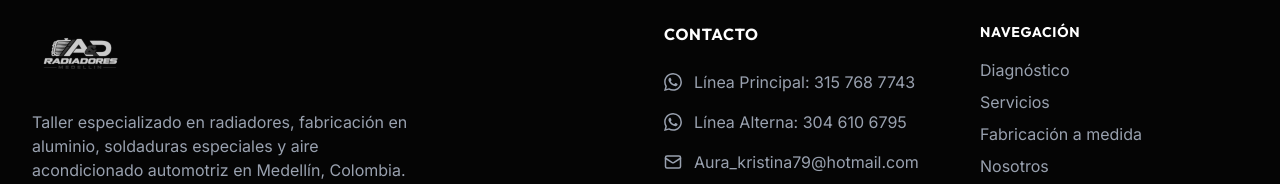
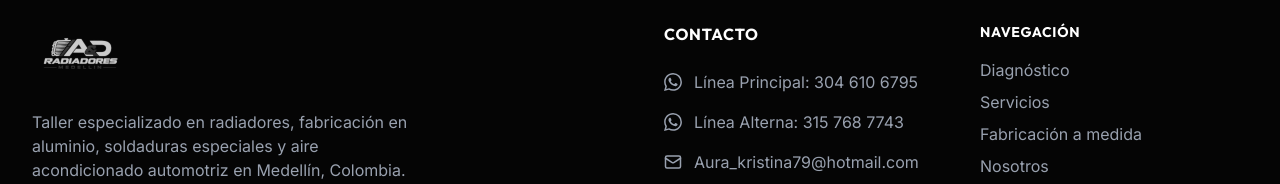
Before and after one commit to jacar/Radiadores, a React (Vite) app: page / in a window 1280 px wide. Shown: the part 5873-6057 px from the top of the page. Built offline with nearby package versions, Linux system fonts and the light colour scheme; the HTML template or start-up script is replaced by a standard one.

Commit message:
feat: update primary WhatsApp number

```diff
--- a/src/App.tsx
+++ b/src/App.tsx
@@ -76,8 +76,8 @@ const Problems = [
 function App() {
   const [videoEnded, setVideoEnded] = useState(false);
   const [showWaMenu, setShowWaMenu] = useState(false);
-  const whatsappUrl = "https://wa.me/573157687743?text=Hola,%20encontré%20Radiadores%20Medellín%20A&D%20y%20necesito%20información%20sobre%20un%20servicio%20para%20mi%20vehículo.";
-  const whatsappUrl2 = "https://wa.me/573046106795?text=Hola,%20encontré%20Radiadores%20Medellín%20A&D%20y%20necesito%20información%20sobre%20un%20servicio%20para%20mi%20vehículo.";
+  const whatsappUrl = "https://wa.me/573046106795?text=Hola,%20encontré%20Radiadores%20Medellín%20A&D%20y%20necesito%20información%20sobre%20un%20servicio%20para%20mi%20vehículo.";
+  const whatsappUrl2 = "https://wa.me/573157687743?text=Hola,%20encontré%20Radiadores%20Medellín%20A&D%20y%20necesito%20información%20sobre%20un%20servicio%20para%20mi%20vehículo.";
 
   return (
     <div className="min-h-screen bg-[#0a0a0a] text-gray-300 scroll-smooth pb-20 md:pb-0">
@@ -446,13 +446,13 @@ function App() {
                 <li>
                   <a href={whatsappUrl} target="_blank" rel="noreferrer" className="text-gray-400 hover:text-white transition-colors flex items-center gap-3">
                     <WhatsAppIcon size={18} />
-                    <span>Línea Principal: 315 768 7743</span>
+                    <span>Línea Principal: 304 610 6795</span>
                   </a>
                 </li>
                 <li>
                   <a href={whatsappUrl2} target="_blank" rel="noreferrer" className="text-gray-400 hover:text-white transition-colors flex items-center gap-3">
                     <WhatsAppIcon size={18} />
-                    <span>Línea Alterna: 304 610 6795</span>
+                    <span>Línea Alterna: 315 768 7743</span>
                   </a>
                 </li>
                 <li>
@@ -535,7 +535,7 @@ function App() {
                  </div>
                  <div className="flex flex-col">
                     <span className="text-white font-bold">Línea Principal</span>
-                    <span className="text-gray-400 text-sm">315 768 7743</span>
+                    <span className="text-gray-400 text-sm">304 610 6795</span>
                  </div>
                </a>
                <a href={whatsappUrl2} target="_blank" rel="noreferrer" className="flex items-center gap-4 p-4 bg-white/5 rounded-2xl active:bg-white/10 transition-colors border border-white/5">
@@ -544,7 +544,7 @@ function App() {
                  </div>
                  <div className="flex flex-col">
                     <span className="text-white font-bold">Línea Alterna</span>
-                    <span className="text-gray-400 text-sm">304 610 6795</span>
+                    <span className="text-gray-400 text-sm">315 768 7743</span>
                  </div>
                </a>
              </div>
```
